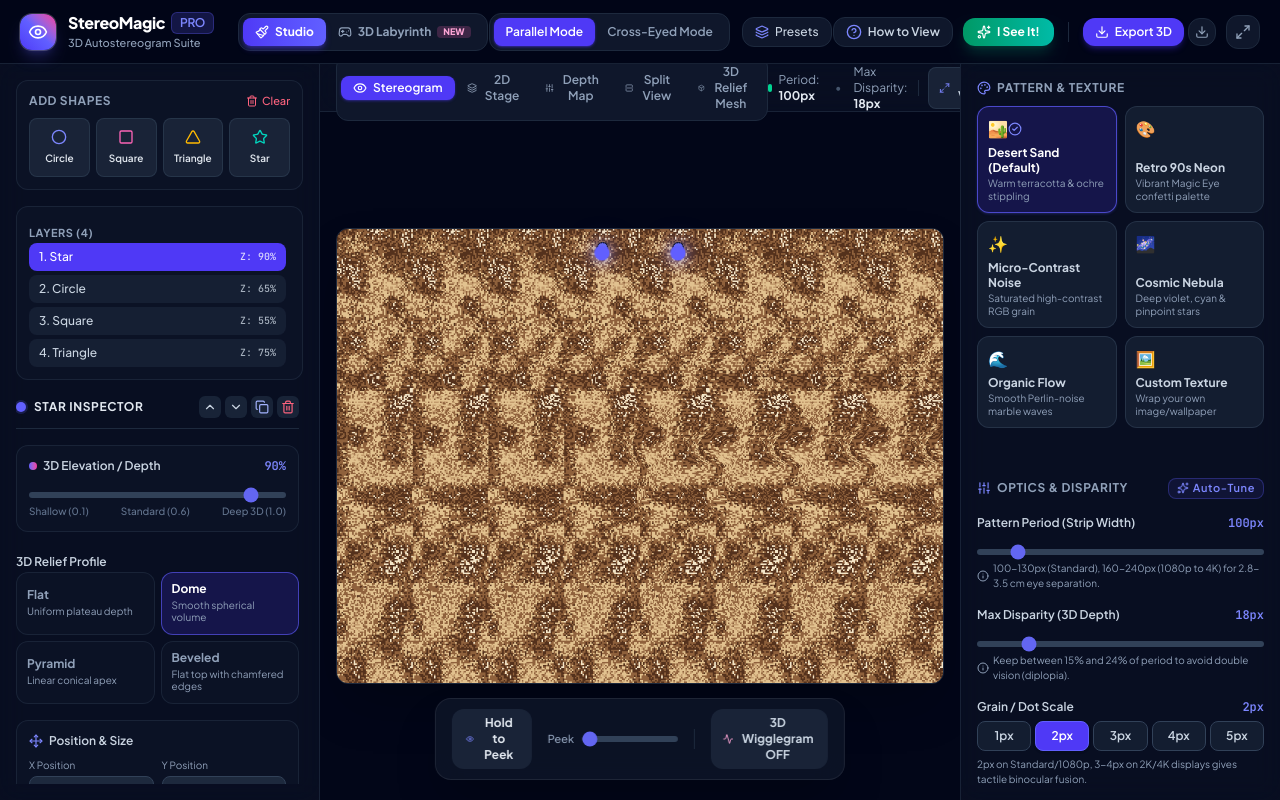
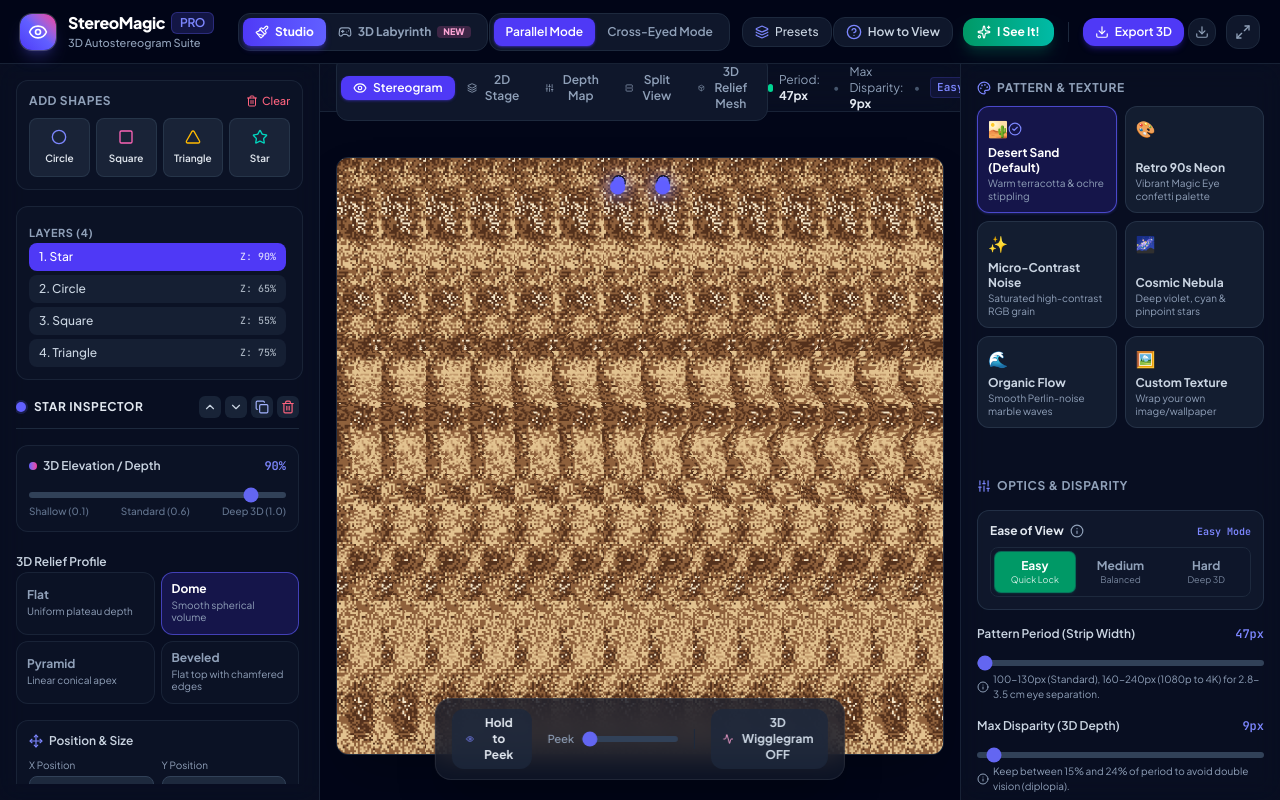
Before and after one commit to torebjastad/StereoCraft, a React (Vite) app: page / in a window 1280 px wide. Built offline with nearby package versions, Linux system fonts and the light colour scheme.

Commit message:
feat: default to Fit Available Area, preserve grain scale on fullscreen, and add 3-level Ease of View autotune

```diff
--- a/src/App.tsx
+++ b/src/App.tsx
@@ -4,7 +4,9 @@ import {
   ShapeType,
   StereogramConfig,
   PatternType,
+  EaseOfView,
 } from './types/index.ts';
+import { getAutotuneOptics } from './core/stereogramEngine.ts';
 import { Header } from './components/Header.tsx';
 import { ShapePalette } from './components/ShapePalette.tsx';
 import { ShapeInspector } from './components/ShapeInspector.tsx';
@@ -103,29 +105,71 @@ export function scaleShapesForResolutionChange(
 
 const getInitialUrlState = () => {
   if (typeof window === 'undefined') {
-    return { mode: 'studio' as const, width: 800, height: 600, period: 100, disparity: 18, grain: 2, pattern: 'sand' as const };
+    return {
+      mode: 'studio' as const,
+      width: 1200,
+      height: 900,
+      period: 95,
+      disparity: 18,
+      grain: 2,
+      pattern: 'sand' as const,
+      isAutoFit: true,
+      easeOfView: 'easy' as const,
+    };
   }
   const params = new URLSearchParams(window.location.search);
   const mode = params.get('mode') === 'labyrinth' ? ('labyrinth' as const) : ('studio' as const);
   const patternParam = params.get('pattern') as PatternType | null;
   const pattern: PatternType = patternParam || 'sand';
+  const easeParam = params.get('ease') as EaseOfView | null;
+  const easeOfView: EaseOfView =
+    easeParam === 'easy' || easeParam === 'medium' || easeParam === 'hard' ? easeParam : 'easy';
   const res = params.get('res');
   if (res === '4k') {
-    return { mode, width: 3840, height: 2160, period: 180, disparity: mode === 'labyrinth' ? 15 : 24, grain: 3, pattern };
+    const optics = getAutotuneOptics(3840, easeOfView);
+    return { mode, width: 3840, height: 2160, period: optics.patternPeriod, disparity: mode === 'labyrinth' ? 15 : optics.maxDisparity, grain: 3, pattern, isAutoFit: false, easeOfView };
   } else if (res === '2k') {
-    return { mode, width: 2560, height: 1440, period: 140, disparity: mode === 'labyrinth' ? 15 : 20, grain: 3, pattern };
+    const optics = getAutotuneOptics(2560, easeOfView);
+    return { mode, width: 2560, height: 1440, period: optics.patternPeriod, disparity: mode === 'labyrinth' ? 15 : optics.maxDisparity, grain: 3, pattern, isAutoFit: false, easeOfView };
   } else if (res === '1080p') {
-    return { mode, width: 1920, height: 1080, period: 120, disparity: mode === 'labyrinth' ? 15 : 18, grain: 2, pattern };
+    const optics = getAutotuneOptics(1920, easeOfView);
+    return { mode, width: 1920, height: 1080, period: optics.patternPeriod, disparity: mode === 'labyrinth' ? 15 : optics.maxDisparity, grain: 2, pattern, isAutoFit: false, easeOfView };
   } else if (res === 'hd') {
-    return { mode, width: 1200, height: 900, period: 100, disparity: mode === 'labyrinth' ? 15 : 16, grain: 2, pattern };
+    const optics = getAutotuneOptics(1200, easeOfView);
+    return { mode, width: 1200, height: 900, period: optics.patternPeriod, disparity: mode === 'labyrinth' ? 15 : optics.maxDisparity, grain: 2, pattern, isAutoFit: false, easeOfView };
+  } else if (res === '800x600') {
+    const optics = getAutotuneOptics(800, easeOfView);
+    return { mode, width: 800, height: 600, period: optics.patternPeriod, disparity: mode === 'labyrinth' ? 15 : optics.maxDisparity, grain: 2, pattern, isAutoFit: false, easeOfView };
   }
-  return { mode, width: 800, height: 600, period: 100, disparity: mode === 'labyrinth' ? 15 : 18, grain: 2, pattern };
+
+  // Default: Fit available area!
+  const leftW = 320;
+  const rightW = 288;
+  const topH = 64 + 48;
+  const paddingX = 32;
+  const paddingY = 56;
+  const availW = Math.max(480, Math.floor((window.innerWidth - leftW - rightW - paddingX) / 10) * 10);
+  const availH = Math.max(360, Math.floor((window.innerHeight - topH - paddingY) / 10) * 10);
+  const optics = getAutotuneOptics(availW, easeOfView);
+
+  return {
+    mode,
+    width: availW,
+    height: availH,
+    period: mode === 'labyrinth' ? 100 : optics.patternPeriod,
+    disparity: mode === 'labyrinth' ? 15 : optics.maxDisparity,
+    grain: 2,
+    pattern,
+    isAutoFit: true,
+    easeOfView,
+  };
 };
 
 const initialUrlState = getInitialUrlState();
 
 export const App: React.FC = () => {
   const [appMode, setAppMode] = useState<'studio' | 'labyrinth'>(initialUrlState.mode);
+  const [easeOfView, setEaseOfView] = useState<EaseOfView>(initialUrlState.easeOfView);
   const [shapes, setShapes] = useState<ShapeObject[]>(() => {
     if (initialUrlState.width === 800 && initialUrlState.height === 600) {
       return INITIAL_SHAPES;
@@ -148,6 +192,7 @@ export const App: React.FC = () => {
     showGuideDots: true,
     guideDotColor: '#6366f1',
     customImageData: null,
+    easeOfView: initialUrlState.easeOfView,
   });
 
   const [dimensions, setDimensions] = useState<{ width: number; height: number }>({
@@ -158,7 +203,7 @@ export const App: React.FC = () => {
   dimensionsRef.current = dimensions;
 
   const [isStudioFullscreen, setIsStudioFullscreen] = useState<boolean>(false);
-  const [isAutoFit, setIsAutoFit] = useState<boolean>(false);
+  const [isAutoFit, setIsAutoFit] = useState<boolean>(initialUrlState.isAutoFit);
   const savedDimensionsRef = useRef<{ width: number; height: number } | null>(null);
   const studioContainerRef = useRef<HTMLDivElement>(null);
 
@@ -184,6 +229,20 @@ export const App: React.FC = () => {
       handleChangeResolution(newWidth, newHeight);
     },
     [handleChangeResolution]
+  );
+
+  const handleSelectEaseOfView = useCallback(
+    (newEase: EaseOfView) => {
+      setEaseOfView(newEase);
+      const optics = getAutotuneOptics(dimensionsRef.current.width, newEase);
+      setConfig((prev) => ({
+        ...prev,
+        easeOfView: newEase,
+        patternPeriod: appMode === 'labyrinth' ? 100 : optics.patternPeriod,
+        maxDisparity: appMode === 'labyrinth' ? 15 : optics.maxDisparity,
+      }));
+    },
+    [appMode]
   );
 
   // Computes the maximum available viewport area for the stereogram based on screen & GUI margins
@@ -215,18 +274,15 @@ export const App: React.FC = () => {
 
       handleChangeResolution(finalW, finalH);
 
-      // Auto-tune period and disparity to optimal eye-divergence
-      const recPeriod = Math.max(90, Math.min(260, Math.round(finalW * 0.08 + 35)));
-      const recDisparity = Math.max(16, Math.min(48, Math.round(recPeriod * 0.18)));
-      const recGrain = finalW >= 2400 ? 3 : 2;
+      // Auto-tune period and disparity to optimal eye-divergence using active easeOfView, NEVER touching grainSize
+      const optics = getAutotuneOptics(finalW, easeOfView);
       setConfig((prev) => ({
         ...prev,
-        patternPeriod: recPeriod,
-        maxDisparity: recDisparity,
-        grainSize: recGrain,
+        patternPeriod: appMode === 'labyrinth' ? 100 : optics.patternPeriod,
+        maxDisparity: appMode === 'labyrinth' ? 15 : optics.maxDisparity,
       }));
     },
-    [calculateAvailableArea, handleChangeResolution]
+    [calculateAvailableArea, handleChangeResolution, easeOfView, appMode]
   );
 
   // Studio Fullscreen toggle
@@ -242,15 +298,12 @@ export const App: React.FC = () => {
         const fullH = window.innerHeight;
         handleChangeResolution(fullW, fullH);
 
-        // Optimize optics for fullscreen width
-        const recPeriod = Math.max(100, Math.min(260, Math.round(fullW * 0.08 + 35)));
-        const recDisparity = Math.max(18, Math.min(48, Math.round(recPeriod * 0.18)));
-        const recGrain = fullW >= 2400 ? 3 : 2;
+        // Optimize optics for fullscreen width using active easeOfView, WITHOUT altering grainSize
+        const optics = getAutotuneOptics(fullW, easeOfView);
         setConfig((prev) => ({
           ...prev,
-          patternPeriod: recPeriod,
-          maxDisparity: recDisparity,
-          grainSize: recGrain,
+          patternPeriod: optics.patternPeriod,
+          maxDisparity: optics.maxDisparity,
         }));
       } else {
         if (document.fullscreenElement && document.exitFullscreen) {
@@ -262,12 +315,18 @@ export const App: React.FC = () => {
             savedDimensionsRef.current.width,
             savedDimensionsRef.current.height
           );
+          const optics = getAutotuneOptics(savedDimensionsRef.current.width, easeOfView);
+          setConfig((prev) => ({
+            ...prev,
+            patternPeriod: optics.patternPeriod,
+            maxDisparity: optics.maxDisparity,
+          }));
         }
       }
     } catch {
       setIsStudioFullscreen((prev) => !prev);
     }
-  }, [isStudioFullscreen, handleChangeResolution]);
+  }, [isStudioFullscreen, handleChangeResolution, easeOfView]);
 
   // Sync with document fullscreenchange events (e.g. user pressing Esc)
   useEffect(() => {
@@ -280,12 +339,18 @@ export const App: React.FC = () => {
             savedDimensionsRef.current.width,
             savedDimensionsRef.current.height
           );
+          const optics = getAutotuneOptics(savedDimensionsRef.current.width, easeOfView);
+          setConfig((prev) => ({
+            ...prev,
+            patternPeriod: optics.patternPeriod,
+            maxDisparity: optics.maxDisparity,
+          }));
         }
       }
     };
     document.addEventListener('fullscreenchange', onFullscreenChange);
     return () => document.removeEventListener('fullscreenchange', onFullscreenChange);
-  }, [isStudioFullscreen, handleChangeResolution]);
+  }, [isStudioFullscreen, handleChangeResolution, easeOfView]);
 
   // Track window resizing and re-adapt when in Auto-Fit mode
   useEffect(() => {
@@ -735,6 +800,8 @@ export const App: React.FC = () => {
             onFitToViewport={handleFitToViewport}
             isAutoFit={isAutoFit}
             onChangeConfig={(upd) => setConfig((prev) => ({ ...prev, ...upd }))}
+            easeOfView={easeOfView}
+            onSelectEaseOfView={handleSelectEaseOfView}
           />
 
           {/* Right Column: Optics, Disparity, Resolution & Engine Controls */}
@@ -748,6 +815,8 @@ export const App: React.FC = () => {
               onFitToViewport={() => handleFitToViewport()}
               isAutoFit={isAutoFit}
               availableArea={availableArea}
+              easeOfView={easeOfView}
+              onSelectEaseOfView={handleSelectEaseOfView}
             />
           )}
         </main>
@@ -767,6 +836,8 @@ export const App: React.FC = () => {
             canvasWidth={dimensions.width}
             canvasHeight={dimensions.height}
             onChangeResolution={handleChangeFixedResolution}
+            easeOfView={easeOfView}
+            onSelectEaseOfView={handleSelectEaseOfView}
           />
         </main>
       )}
--- a/src/components/SettingsPanel.tsx
+++ b/src/components/SettingsPanel.tsx
@@ -2,7 +2,9 @@ import React, { useRef } from 'react';
 import {
   StereogramConfig,
   PatternType,
+  EaseOfView,
 } from '../types/index.ts';
+import { getAutotuneOptics } from '../core/stereogramEngine.ts';
 import {
   Palette,
   Eye,
@@ -10,7 +12,6 @@ import {
   Upload,
   CheckCircle2,
   Info,
-  Sparkles,
   Maximize,
 } from 'lucide-react';
 
@@ -23,6 +24,8 @@ interface SettingsPanelProps {
   onFitToViewport?: () => void;
   isAutoFit?: boolean;
   availableArea?: { width: number; height: number };
+  easeOfView?: EaseOfView;
+  onSelectEaseOfView?: (ease: EaseOfView) => void;
 }
 
 export const SettingsPanel: React.FC<SettingsPanelProps> = ({
@@ -34,6 +37,8 @@ export const SettingsPanel: React.FC<SettingsPanelProps> = ({
   onFitToViewport,
   isAutoFit,
   availableArea,
+  easeOfView = 'easy',
+  onSelectEaseOfView,
 }) => {
   const fileInputRef = useRef<HTMLInputElement>(null);
 
@@ -137,38 +142,68 @@ export const SettingsPanel: React.FC<SettingsPanelProps> = ({
             <Sliders className="w-3.5 h-3.5 text-indigo-400" />
             <span>Optics & Disparity</span>
           </div>
-          <button
-            onClick={() => {
-              const preset = [
-                { w: 800, h: 600, period: 100, disparity: 18, grain: 2 },
-                { w: 1200, h: 900, period: 130, disparity: 24, grain: 2 },
-                { w: 1920, h: 1080, period: 160, disparity: 30, grain: 2 },
-                { w: 2560, h: 1440, period: 200, disparity: 38, grain: 3 },
-                { w: 3840, h: 2160, period: 240, disparity: 46, grain: 3 },
-              ].find((p) => p.w === canvasWidth && p.h === canvasHeight);
-              if (preset) {
-                onChangeConfig({
-                  patternPeriod: preset.period,
-                  maxDisparity: preset.disparity,
-                  grainSize: preset.grain,
-                });
-              } else {
-                const recPeriod = Math.max(90, Math.min(300, Math.round(canvasWidth * 0.075 + 45)));
-                const recDisparity = Math.max(16, Math.min(64, Math.round(recPeriod * 0.19)));
-                const recGrain = canvasWidth >= 2560 ? 3 : 2;
-                onChangeConfig({
-                  patternPeriod: recPeriod,
-                  maxDisparity: recDisparity,
-                  grainSize: recGrain,
-                });
-              }
-            }}
-            className="flex items-center gap-1 text-[11px] font-semibold text-indigo-400 hover:text-indigo-300 bg-indigo-500/10 hover:bg-indigo-500/20 px-2 py-0.5 rounded-lg border border-indigo-500/30 transition capitalize cursor-pointer"
-            title="Auto-tune period and disparity to optimal eye-divergence for this resolution"
-          >
-            <Sparkles className="w-3 h-3 text-indigo-400" />
-            <span>Auto-Tune</span>
-          </button>
+        </div>
+
+        {/* Ease of View (Autotune Selector) */}
+        <div className="space-y-2 p-3 rounded-xl bg-slate-800/40 border border-slate-700/60">
+          <div className="flex items-center justify-between">
+            <div className="flex items-center gap-1.5">
+              <span className="text-xs font-bold text-slate-200">Ease of View</span>
+              <div className="relative group">
+                <Info className="w-3.5 h-3.5 text-slate-400 hover:text-indigo-400 cursor-pointer transition" />
+                <div className="absolute left-0 bottom-full mb-2 hidden group-hover:block w-64 p-3 rounded-xl bg-slate-900 border border-slate-700 text-[11px] text-slate-300 shadow-2xl z-50 pointer-events-none leading-relaxed">
+                  <strong className="text-white block mb-1">Viewing Ease vs. 3D Immersion:</strong>
+                  • <span className="text-emerald-400 font-semibold">Easy (0.5×)</span>: Half period & disparity. Eyes diverge effortlessly, snapping into 3D almost immediately with minimal eye strain.<br />
+                  • <span className="text-indigo-400 font-semibold">Medium (0.75×)</span>: Balanced depth separation and comfortable convergence.<br />
+                  • <span className="text-rose-400 font-semibold">Hard (1.0×)</span>: Full scale. Generates deep, dramatic 3D immersion and spatial depth, but requires stronger convergence control.
+                </div>
+              </div>
+            </div>
+            <span className="text-[10px] font-mono font-bold text-indigo-400 capitalize">
+              {easeOfView} mode
+            </span>
+          </div>
+
+          <div className="grid grid-cols-3 gap-1.5 p-1 rounded-lg bg-slate-900/80 border border-slate-800">
+            <button
+              onClick={() => onSelectEaseOfView?.('easy')}
+              className={`py-1.5 px-1.5 rounded-md text-xs font-bold transition cursor-pointer text-center ${
+                easeOfView === 'easy'
+                  ? 'bg-emerald-600 text-white shadow-sm shadow-emerald-600/30 ring-1 ring-emerald-400/40'
+                  : 'text-slate-400 hover:text-slate-200 hover:bg-slate-800'
+              }`}
+              title="Easy: 0.5x period & disparity. Effortless 3D lock, minimal strain"
+            >
+              <div>Easy</div>
+              <div className="text-[9px] font-normal opacity-80">Quick Lock</div>
+            </button>
+
+            <button
+              onClick={() => onSelectEaseOfView?.('medium')}
+              className={`py-1.5 px-1.5 rounded-md text-xs font-bold transition cursor-pointer text-center ${
+                easeOfView === 'medium'
+                  ? 'bg-indigo-600 text-white shadow-sm shadow-indigo-600/30 ring-1 ring-indigo-400/40'
+                  : 'text-slate-400 hover:text-slate-200 hover:bg-slate-800'
+              }`}
+              title="Medium: 0.75x period & disparity. Balanced depth and comfort"
+            >
+              <div>Medium</div>
+              <div className="text-[9px] font-normal opacity-80">Balanced</div>
+            </button>
+
+            <button
+              onClick={() => onSelectEaseOfView?.('hard')}
+              className={`py-1.5 px-1.5 rounded-md text-xs font-bold transition cursor-pointer text-center ${
+                easeOfView === 'hard'
+                  ? 'bg-rose-600 text-white shadow-sm shadow-rose-600/30 ring-1 ring-rose-400/40'
+                  : 'text-slate-400 hover:text-slate-200 hover:bg-slate-800'
+              }`}
+              title="Hard: 1.0x period & disparity. Maximum deep 3D immersion"
+            >
+              <div>Hard</div>
+              <div className="text-[9px] font-normal opacity-80">Deep 3D</div>
+            </button>
+          </div>
         </div>
 
         {/* Repetition Period (S) */}
@@ -353,10 +388,10 @@ export const SettingsPanel: React.FC<SettingsPanelProps> = ({
                 key={res.label}
                 onClick={() => {
                   onChangeResolution(res.w, res.h);
+                  const optics = getAutotuneOptics(res.w, easeOfView);
                   onChangeConfig({
-                    patternPeriod: res.period,
-                    maxDisparity: res.disparity,
-                    grainSize: res.grain,
+                    patternPeriod: optics.patternPeriod,
+                    maxDisparity: optics.maxDisparity,
                   });
                 }}
                 className={`py-2 px-2 rounded-xl border text-center transition ${
--- a/src/components/StereogramViewport.tsx
+++ b/src/components/StereogramViewport.tsx
@@ -3,6 +3,7 @@ import {
   StereogramConfig,
   ShapeObject,
   PatternType,
+  EaseOfView,
 } from '../types/index.ts';
 import { renderDepthMap } from '../core/depthRenderer.ts';
 import { generateStereogram, createImageDataHelper } from '../core/stereogramEngine.ts';
@@ -36,6 +37,8 @@ interface StereogramViewportProps {
   onFitToViewport?: (width?: number, height?: number) => void;
   isAutoFit?: boolean;
   onChangeConfig?: (updated: Partial<StereogramConfig>) => void;
+  easeOfView?: EaseOfView;
+  onSelectEaseOfView?: (ease: EaseOfView) => void;
 }
 
 export type ViewTab = 'stereogram' | 'stage' | 'depth' | 'split' | '3d-mesh';
@@ -55,6 +58,8 @@ export const StereogramViewport: React.FC<StereogramViewportProps> = ({
   onFitToViewport,
   isAutoFit,
   onChangeConfig,
+  easeOfView = 'easy',
+  onSelectEaseOfView,
 }) => {
   const [activeTab, setActiveTab] = useState<ViewTab>('stereogram');
   const [peekAmount, setPeekAmount] = useState<number>(0); // 0 = 100% stereogram, 1 = 100% depth map
@@ -319,6 +324,30 @@ export const StereogramViewport: React.FC<StereogramViewportProps> = ({
             </button>
           )}
 
+          {/* Ease of View Selector in Fullscreen */}
+          {onSelectEaseOfView && (
+            <div className="flex items-center p-0.5 rounded-lg bg-slate-900/80 border border-slate-800 shrink-0">
+              {(['easy', 'medium', 'hard'] as EaseOfView[]).map((e) => (
+                <button
+                  key={e}
+                  onClick={() => onSelectEaseOfView(e)}
+                  className={`px-2 py-0.5 rounded text-[10px] font-bold transition cursor-pointer capitalize ${
+                    easeOfView === e
+                      ? e === 'easy'
+                        ? 'bg-emerald-600 text-white shadow-sm'
+                        : e === 'medium'
+                        ? 'bg-indigo-600 text-white shadow-sm'
+                        : 'bg-rose-600 text-white shadow-sm'
+                      : 'text-slate-400 hover:text-slate-200'
+                  }`}
+                  title={`${e.toUpperCase()} Viewing Mode (${e === 'easy' ? '0.5x' : e === 'medium' ? '0.75x' : '1.0x'})`}
+                >
+                  {e}
+                </button>
+              ))}
+            </div>
+          )}
+
           <div className="h-4 w-px bg-slate-700 shrink-0" />
 
           {/* Resolution Badge in Fullscreen */}
@@ -409,13 +438,17 @@ export const StereogramViewport: React.FC<StereogramViewportProps> = ({
           {/* Right Toolbar Controls */}
           <div className="flex items-center gap-2.5">
             {/* Status Indicators */}
-            <div className="hidden lg:flex items-center gap-3 text-xs text-slate-400">
+            <div className="hidden lg:flex items-center gap-2.5 text-xs text-slate-400">
               <span className="flex items-center gap-1.5">
                 <span className="w-2 h-2 rounded-full bg-emerald-400" />
                 <span>Period: <strong className="text-slate-200">{config.patternPeriod}px</strong></span>
               </span>
               <span className="text-slate-600">•</span>
               <span>Max Disparity: <strong className="text-slate-200">{config.maxDisparity}px</strong></span>
+              <span className="text-slate-600">•</span>
+              <span className="capitalize font-mono text-[11px] font-bold text-indigo-400 bg-indigo-500/10 px-1.5 py-0.5 rounded border border-indigo-500/20">
+                {easeOfView}
+              </span>
             </div>
 
             <div className="h-4 w-px bg-slate-800 hidden sm:block" />
--- a/src/core/stereogramEngine.ts
+++ b/src/core/stereogramEngine.ts
@@ -1,4 +1,4 @@
-import { StereogramConfig, PatternType } from '../types/index.ts';
+import { StereogramConfig, PatternType, EaseOfView } from '../types/index.ts';
 
 // PRNG for consistent, reproducible procedural patterns
 function pseudoRandom(x: number, y: number, seed: number = 1337): number {
@@ -440,3 +440,32 @@ export function drawGuideDots(
     }
   }
 }
+
+/**
+ * Calculates optimal stereogram optics (patternPeriod and maxDisparity)
+ * tailored to canvas width and viewing ease:
+ * - 'easy': 0.5x of base autotune (quickest convergence, minimal eye effort)
+ * - 'medium': 0.75x of base autotune (balanced depth and comfort)
+ * - 'hard': 1.0x of base autotune (full maximum 3D immersion and depth separation)
+ */
+export function getAutotuneOptics(
+  width: number,
+  ease: EaseOfView = 'easy'
+): { patternPeriod: number; maxDisparity: number } {
+  const basePeriod = Math.max(90, Math.min(280, Math.round(width * 0.075 + 45)));
+  const baseDisparity = Math.max(16, Math.min(52, Math.round(basePeriod * 0.185)));
+
+  let factor = 0.5;
+  if (ease === 'easy') {
+    factor = 0.5;
+  } else if (ease === 'medium') {
+    factor = 0.75;
+  } else if (ease === 'hard') {
+    factor = 1.0;
+  }
+
+  const patternPeriod = Math.max(40, Math.round(basePeriod * factor));
+  const maxDisparity = Math.max(6, Math.round(baseDisparity * factor));
+
+  return { patternPeriod, maxDisparity };
+}
--- a/src/types/index.ts
+++ b/src/types/index.ts
@@ -19,6 +19,8 @@ export interface ShapeObject {
 
 export type PatternType = 'color-noise' | 'retro-90s' | 'cosmic' | 'organic-flow' | 'sand' | 'custom';
 
+export type EaseOfView = 'easy' | 'medium' | 'hard';
+
 export interface StereogramConfig {
   patternType: PatternType;
   patternPeriod: number; // S: horizontal repetition in pixels (e.g. 100-140)
@@ -30,6 +32,7 @@ export interface StereogramConfig {
   showGuideDots: boolean;
   guideDotColor: string;
   customImageData?: ImageData | null;
+  easeOfView?: EaseOfView; // 'easy' (0.5x), 'medium' (0.75x), 'hard' (1.0x)
 }
 
 export interface CanvasDimensions {
```
Also changed, not shown: 1 other file (tests, documents, lock files or other folders).
